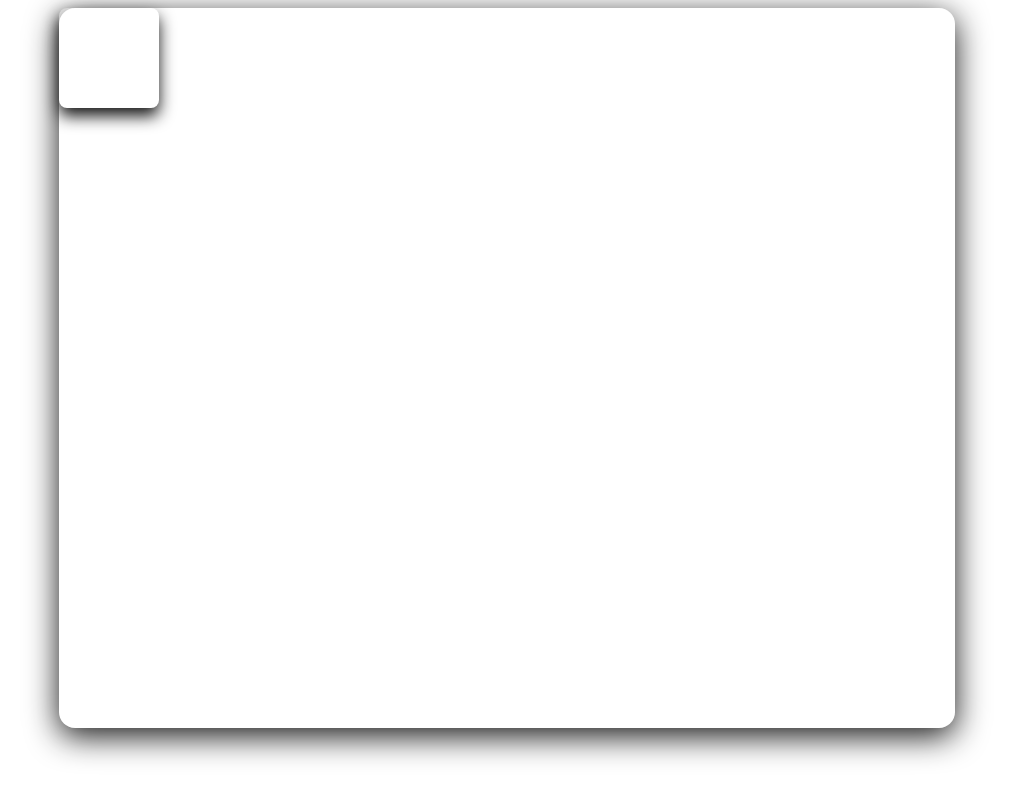
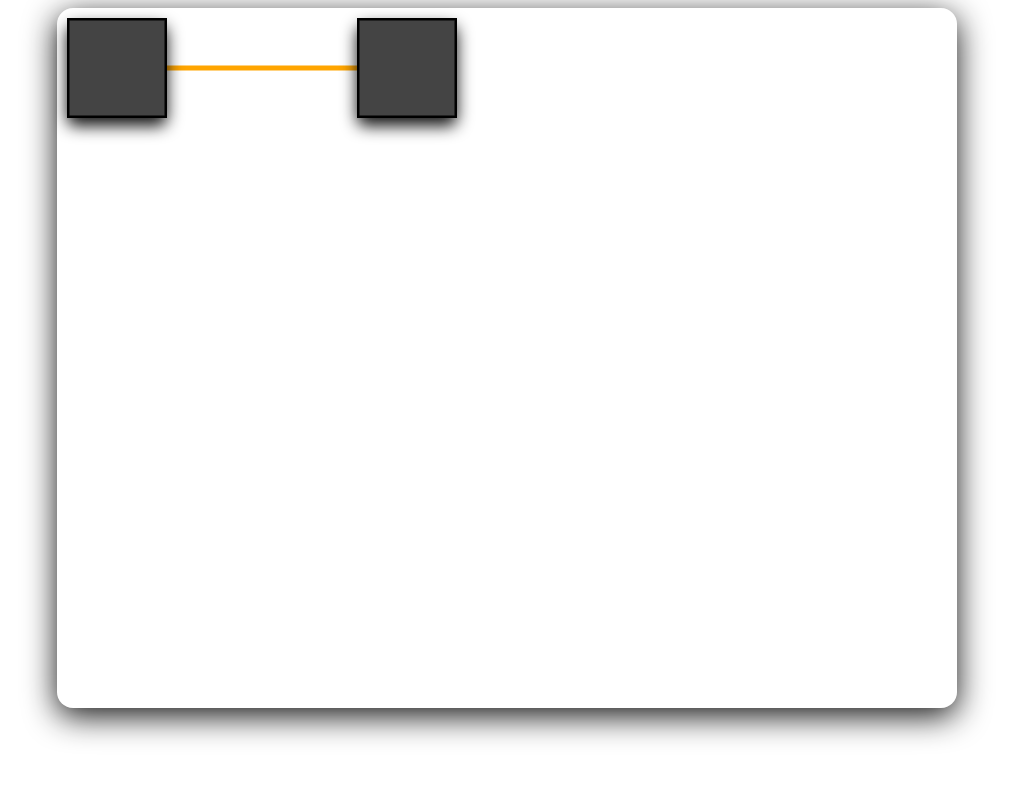
Before and after one commit to magnetenstad/graph-layout, a Vue app: page / in a window 1280 px wide. Shown: the whole page, without its empty margins (133-1146 px from the left). Built offline with nearby package versions, Linux system fonts and the light colour scheme.

Commit message:
Move and select nodes, draw edges

```diff
--- a/package.json
+++ b/package.json
@@ -9,6 +9,7 @@
     "preview": "vite preview"
   },
   "dependencies": {
+    "@vueuse/core": "^9.13.0",
     "pinia": "^2.0.34",
     "vue": "^3.2.47"
   },
--- a/src/App.vue
+++ b/src/App.vue
@@ -1,5 +1,5 @@
 <template>
-  <Canvas :nodes="store.nodes" msg="Vite + Vue" />
+  <Canvas :graph="store.graph" msg="Vite + Vue" />
 </template>
 
 <script setup lang="ts">
--- a/src/components/Canvas.vue
+++ b/src/components/Canvas.vue
@@ -1,18 +1,50 @@
 <template>
-  <div class="canvas">
-    <Node v-for="node in nodes" :node="node"></Node>
+  <div class="canvas" :style="style">
+    <Node
+      v-for="node in graph.nodes"
+      :node="node"
+      :is-selected="node === graph.selectedNode"
+      @click="graph.selectedNode = node"
+    ></Node>
+    <svg :width="graph.width" :height="graph.height">
+      <line
+        v-for="line in lines"
+        :x1="line.x1"
+        :y1="line.y1"
+        :x2="line.x2"
+        :y2="line.y2"
+        stroke="orange"
+        stroke-width="5"
+      />
+    </svg>
   </div>
 </template>
 
 <script setup lang="ts">
-import { GraphNode } from '../stores/graph'
+import { computed } from 'vue'
+import { Graph } from '../stores/graph'
 import Node from './Node.vue'
 
-defineProps<{ nodes: GraphNode[] }>()
+const style = computed(() => ({
+  width: props.graph.width + 'px',
+  height: props.graph.height + 'px',
+}))
+
+const props = defineProps<{ graph: Graph }>()
+
+const lines = computed(() =>
+  props.graph.edges.map((edge) => ({
+    x1: edge.from.rect.left + edge.from.rect.width / 2,
+    y1: edge.from.rect.top + edge.from.rect.height / 2,
+    x2: edge.to.rect.left + edge.to.rect.width / 2,
+    y2: edge.to.rect.top + edge.to.rect.height / 2,
+  }))
+)
 </script>
 
 <style scoped>
 .canvas {
+  position: relative;
   width: 70vw;
   height: 90vh;
   margin: auto;
--- a/src/components/Node.vue
+++ b/src/components/Node.vue
@@ -1,11 +1,60 @@
 <template>
-  <div class="node" :style="node.position"></div>
+  <div
+    class="node"
+    :style="rectStyle"
+    @mousedown="startMove"
+    @click="emit('click', $event)"
+  >
+    <svg :width="rectStyle.width" :height="rectStyle.height">
+      <rect
+        :width="rectStyle.width"
+        :height="rectStyle.height"
+        :stroke="isSelected ? 'white' : 'black'"
+        fill="transparent"
+        stroke-width="5"
+      />
+    </svg>
+  </div>
 </template>
 
 <script setup lang="ts">
+import { computed } from 'vue'
 import { GraphNode } from '../stores/graph'
 
-defineProps<{ node: GraphNode }>()
+const props = defineProps<{ node: GraphNode; isSelected: boolean }>()
+const emit = defineEmits<{
+  (e: 'click', event: MouseEvent): void
+}>()
+
+const rectStyle = computed(() => ({
+  top: props.node.rect.top + 'px',
+  left: props.node.rect.left + 'px',
+  width: props.node.rect.width + 'px',
+  height: props.node.rect.height + 'px',
+}))
+
+const getDeltaMousePosition = (ev: MouseEvent, startX = 0, startY = 0) => {
+  return [ev.pageX - startX, ev.pageY - startY]
+}
+
+const startMove = (ev: MouseEvent) => {
+  const [startX, startY] = getDeltaMousePosition(ev)
+  const { top, left } = props.node.rect
+
+  const onMove = (ev: MouseEvent) => {
+    const [dx, dy] = getDeltaMousePosition(ev, startX, startY)
+    props.node.rect.top = top + dy
+    props.node.rect.left = left + dx
+  }
+
+  const onMoveEnd = () => {
+    window.removeEventListener('mousemove', onMove)
+    window.removeEventListener('mouseup', onMoveEnd)
+  }
+
+  window.addEventListener('mousemove', onMove)
+  window.addEventListener('mouseup', onMoveEnd)
+}
 </script>
 
 <style scoped>
@@ -14,7 +63,7 @@ defineProps<{ node: GraphNode }>()
   width: 100px;
   height: 100px;
   border-radius: 0.5em;
-  background-color: #ffffff0f;
+  background-color: #444444;
   box-shadow: 0em 0.5em 1em #151515;
 }
 </style>
--- a/src/stores/graph.ts
+++ b/src/stores/graph.ts
@@ -1,29 +1,61 @@
 import { defineStore } from 'pinia'
 
-export type Position = {
-  top: number
-  left: number
+export type Rect = { left: number; top: number; width: number; height: number }
+
+type NodeId = string
+
+export type GraphNode = {
+  id: NodeId
+  content: string
+  rect: Rect
 }
 
-export type GraphNode = {
-  id: string
-  content: string
-  position: Position
+export type GraphEdge = {
+  type: 'directed' | 'undirected'
+  from: GraphNode
+  to: GraphNode
+}
+
+export type Graph = {
+  nodes: GraphNode[]
+  edges: GraphEdge[]
+  width: number
+  height: number
+  selectedNode: GraphNode | null
 }
 
 export const useGraphStore = defineStore('helloWorld', {
-  state: () => ({
-    nodes: [
-      {
-        id: '0',
-        content: 'Hello World!',
-        position: {
-          top: 10,
-          left: 10,
-        },
+  state: () => {
+    const nodeA = {
+      id: '0',
+      content: 'Hello World!',
+      rect: {
+        top: 10,
+        left: 10,
+        width: 100,
+        height: 100,
       },
-    ] as GraphNode[],
-  }),
+    }
+    const nodeB = {
+      id: '1',
+      content: 'Hello World!',
+      rect: {
+        top: 10,
+        left: 300,
+        width: 100,
+        height: 100,
+      },
+    }
+    return {
+      graph: {
+        width: 900,
+        height: 700,
+        nodes: [nodeA, nodeB],
+        edges: [{ type: 'directed', from: nodeA, to: nodeB }],
+        selectedNode: null,
+      } satisfies Graph,
+    }
+  },
 
   actions: {},
 })
```
Also changed, not shown: 1 other file (tests, documents, lock files or other folders).
